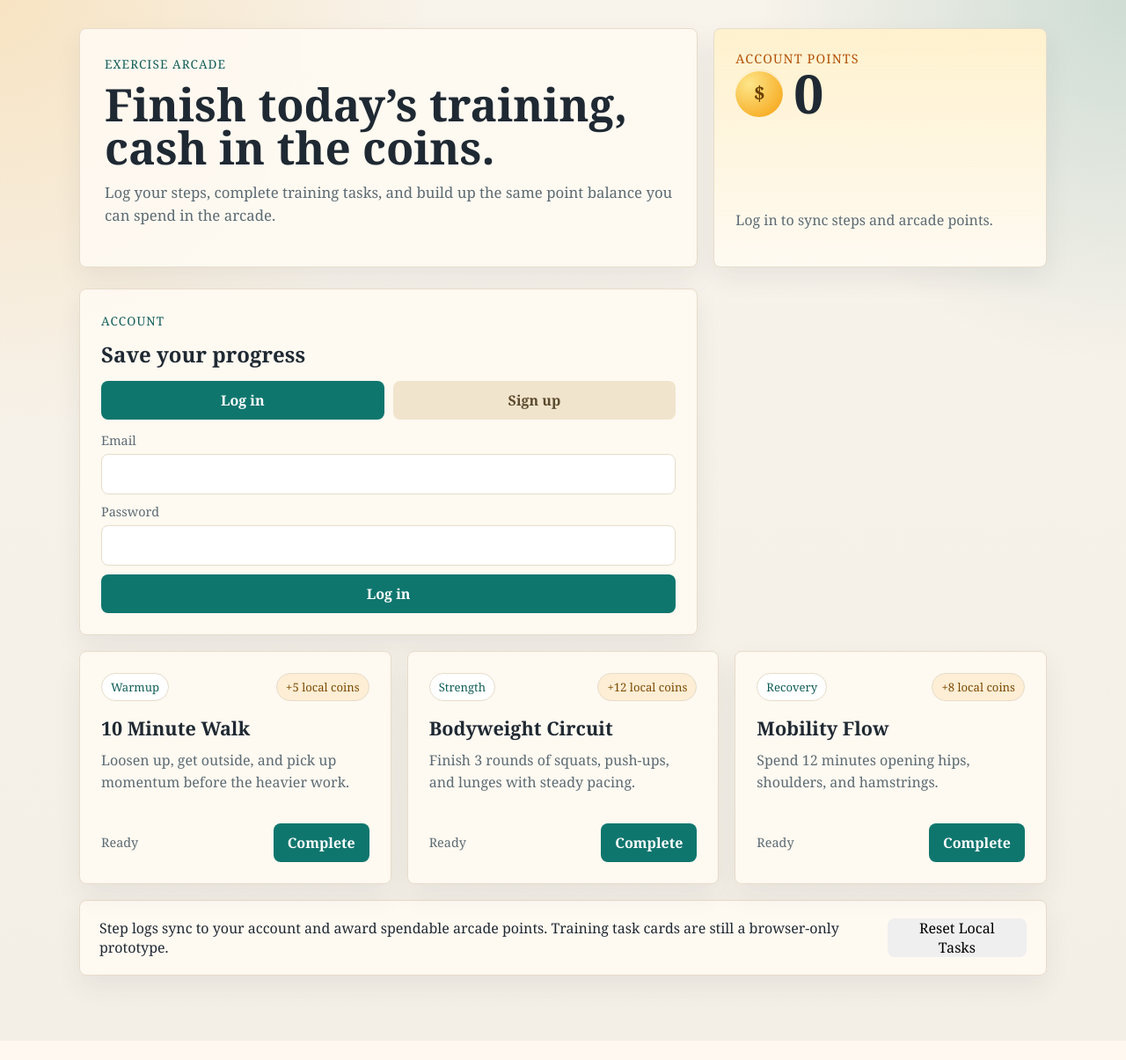
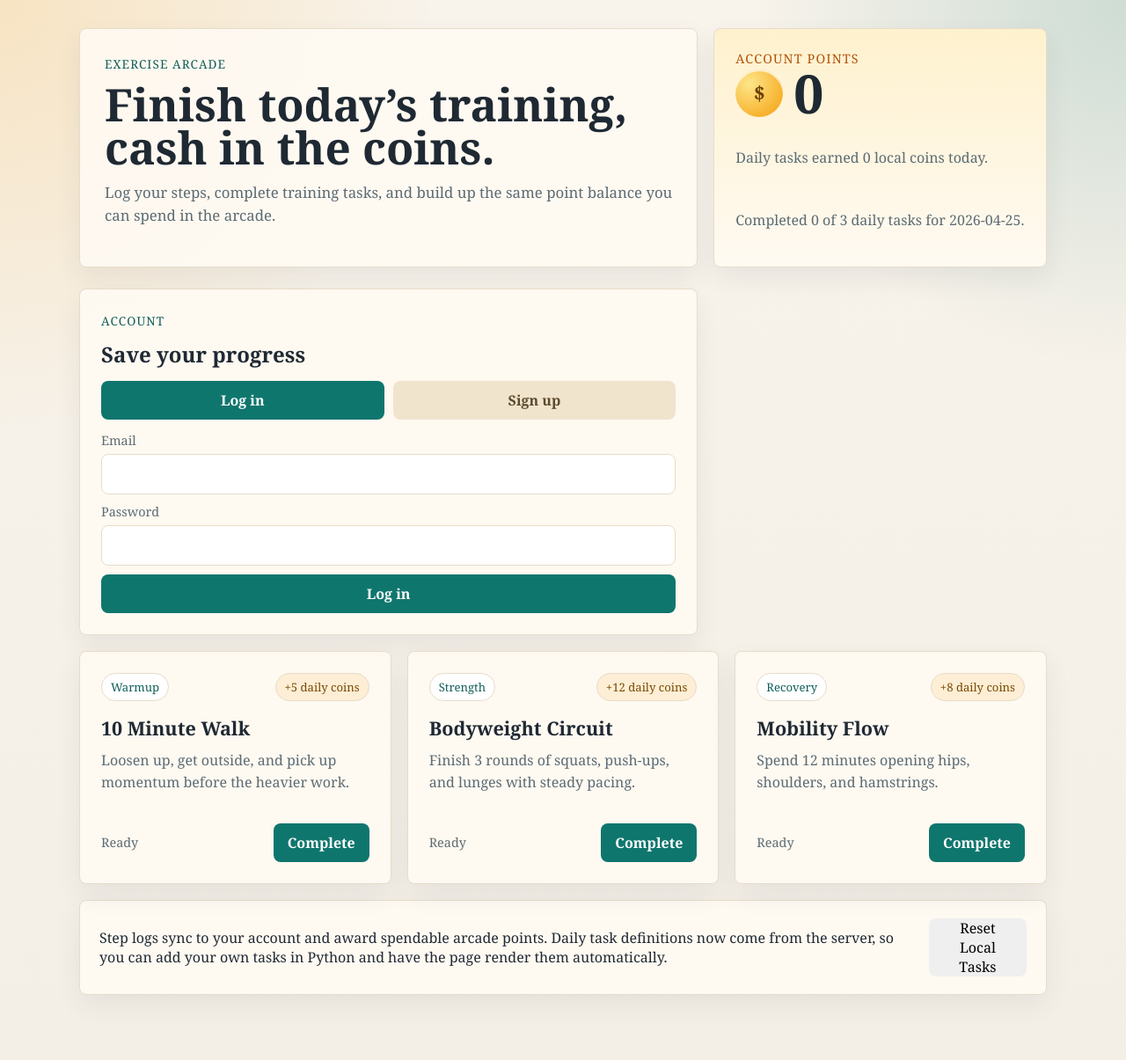
Before and after one commit to alXanderE/project-exercise-arcade, a Flask app: page / in a window 1280 px wide. Shown: the whole page at 88% size. Before the commit the page ends 1135 px from the top, so only its background shows below. Run offline with Flask 3, Linux system fonts and the light colour scheme.

Commit message:
tasks are now classes

```diff
--- /dev/null
+++ b/habit_app/daily_tasks.py
@@ -0,0 +1,47 @@
+from dataclasses import asdict, dataclass
+
+
+@dataclass(frozen=True)
+class DailyTask:
+    id: str
+    title: str
+    category: str
+    description: str
+    coin_reward: int
+    difficulty: str = "medium"
+    frequency: str = "daily"
+
+    def to_dict(self):
+        return asdict(self)
+
+
+TASK_LIBRARY = [
+    DailyTask(
+        id="warmup-walk",
+        title="10 Minute Walk",
+        category="Warmup",
+        description="Loosen up, get outside, and pick up momentum before the heavier work.",
+        coin_reward=5,
+        difficulty="easy",
+    ),
+    DailyTask(
+        id="strength-circuit",
+        title="Bodyweight Circuit",
+        category="Strength",
+        description="Finish 3 rounds of squats, push-ups, and lunges with steady pacing.",
+        coin_reward=12,
+        difficulty="medium",
+    ),
+    DailyTask(
+        id="mobility-flow",
+        title="Mobility Flow",
+        category="Recovery",
+        description="Spend 12 minutes opening hips, shoulders, and hamstrings.",
+        coin_reward=8,
+        difficulty="easy",
+    ),
+]
+
+
+def all_daily_tasks():
+    return [task.to_dict() for task in TASK_LIBRARY]
--- a/habit_app/routes.py
+++ b/habit_app/routes.py
@@ -5,6 +5,7 @@ from functools import wraps
 from flask import Blueprint, current_app, jsonify, request
 
 from .auth import build_session, hash_password, verify_password
+from .daily_tasks import all_daily_tasks
 from .extensions import db
 from .models import (
     FitnessLog,
@@ -310,6 +311,11 @@ def apply_prize_wheel_reward(user, spin):
 @api.get("/health")
 def health():
     return jsonify({"ok": True, "service": "exercise-arcade"})
+
+
+@api.get("/tasks/daily")
+def daily_tasks():
+    return jsonify({"tasks": all_daily_tasks()})
 
 
 @api.post("/fitness/steps")
--- a/habit_app/templates/index.html
+++ b/habit_app/templates/index.html
@@ -459,6 +459,9 @@
           <p class="coin-note" id="coin-note">
             Log in to sync steps and arcade points.
           </p>
+          <p class="helper-text" id="daily-reset-note">
+            Daily tasks refresh every new calendar day.
+          </p>
         </aside>
       </section>
 
@@ -567,52 +570,7 @@
         </div>
       </section>
 
-      <section class="task-grid" id="task-grid">
-        <article class="task-card" data-task-id="warmup-walk" data-reward="5">
-          <div class="task-top">
-            <span class="task-tag">Warmup</span>
-            <span class="reward-badge">+5 local coins</span>
-          </div>
-          <h3>10 Minute Walk</h3>
-          <p class="task-description">
-            Loosen up, get outside, and pick up momentum before the heavier work.
-          </p>
-          <div class="task-footer">
-            <span class="task-status">Ready</span>
-            <button class="complete-button" type="button">Complete</button>
-          </div>
-        </article>
-
-        <article class="task-card" data-task-id="strength-circuit" data-reward="12">
-          <div class="task-top">
-            <span class="task-tag">Strength</span>
-            <span class="reward-badge">+12 local coins</span>
-          </div>
-          <h3>Bodyweight Circuit</h3>
-          <p class="task-description">
-            Finish 3 rounds of squats, push-ups, and lunges with steady pacing.
-          </p>
-          <div class="task-footer">
-            <span class="task-status">Ready</span>
-            <button class="complete-button" type="button">Complete</button>
-          </div>
-        </article>
-
-        <article class="task-card" data-task-id="mobility-flow" data-reward="8">
-          <div class="task-top">
-            <span class="task-tag">Recovery</span>
-            <span class="reward-badge">+8 local coins</span>
-          </div>
-          <h3>Mobility Flow</h3>
-          <p class="task-description">
-            Spend 12 minutes opening hips, shoulders, and hamstrings.
-          </p>
-          <div class="task-footer">
-            <span class="task-status">Ready</span>
-            <button class="complete-button" type="button">Complete</button>
-          </div>
-        </article>
-      </section>
+      <section class="task-grid" id="task-grid"></section>
 
       <section class="app-panel hidden" id="history-panel">
         <div class="section-head">
@@ -625,7 +583,8 @@
       <section class="tip-panel">
         <p>
           Step logs sync to your account and award spendable arcade points.
-          Training task cards are still a browser-only prototype.
+          Daily task definitions now come from the server, so you can add your own
+          tasks in Python and have the page render them automatically.
         </p>
         <button class="reset-button" type="button" id="reset-progress">
           Reset Local Tasks
@@ -638,11 +597,13 @@
     <script>
       const storageKey = "exercise-arcade-front-page-state";
       const defaultTaskState = {
-        completedTaskIds: []
+        lifetimeCoins: 0,
+        completionsByDate: {}
       };
       const appState = {
         authMode: "login",
         user: null,
+        tasks: [],
         settings: {
           stepsPerPoint: 1000,
           dailyStepCap: 20000,
@@ -672,6 +633,7 @@
         pointsPreview: document.getElementById("points-preview"),
         coinTotal: document.getElementById("coin-total"),
         coinNote: document.getElementById("coin-note"),
+        dailyResetNote: document.getElementById("daily-reset-note"),
         levelCount: document.getElementById("level-count"),
         todaySteps: document.getElementById("today-steps"),
         todayEarned: document.getElementById("today-earned"),
@@ -681,6 +643,7 @@
         goalProgress: document.getElementById("goal-progress"),
         historyList: document.getElementById("history-list"),
         message: document.getElementById("message"),
+        taskGrid: document.getElementById("task-grid"),
         resetProgress: document.getElementById("reset-progress")
       };
 
@@ -692,9 +655,11 @@
           }
 
           return {
-            completedTaskIds: Array.isArray(parsed.completedTaskIds)
-              ? parsed.completedTaskIds
-              : []
+            lifetimeCoins: Number(parsed.lifetimeCoins) || 0,
+            completionsByDate:
+              parsed.completionsByDate && typeof parsed.completionsByDate === "object"
+                ? parsed.completionsByDate
+                : {}
           };
         } catch {
           return { ...defaultTaskState };
@@ -706,7 +671,6 @@
       }
 
       const taskState = loadTaskState();
-      const taskCards = Array.from(document.querySelectorAll(".task-card"));
 
       function todayIso() {
         const now = new Date();
@@ -717,6 +681,61 @@
 
       function formatNumber(value) {
         return new Intl.NumberFormat().format(value || 0);
+      }
+
+      function currentDailyCompletedIds() {
+        const today = todayIso();
+        const ids = taskState.completionsByDate[today];
+        return Array.isArray(ids) ? ids : [];
+      }
+
+      function setCurrentDailyCompletedIds(ids) {
+        taskState.completionsByDate[todayIso()] = ids;
+      }
+
+      function buildTaskCard(task) {
+        const article = document.createElement("article");
+        article.className = "task-card";
+        article.dataset.taskId = task.id;
+        article.dataset.reward = String(task.coin_reward);
+        article.innerHTML = `
+          <div class="task-top">
+            <span class="task-tag">${task.category}</span>
+            <span class="reward-badge">+${task.coin_reward} daily coins</span>
+          </div>
+          <h3>${task.title}</h3>
+          <p class="task-description">${task.description}</p>
+          <div class="task-footer">
+            <span class="task-status">Ready</span>
+            <button class="complete-button" type="button">Complete</button>
+          </div>
+        `;
+        return article;
+      }
+
+      function renderTaskCards() {
+        elements.taskGrid.innerHTML = "";
+
+        for (const task of appState.tasks) {
+          const taskCard = buildTaskCard(task);
+          const button = taskCard.querySelector(".complete-button");
+          button.addEventListener("click", () => {
+            const completedIds = currentDailyCompletedIds();
+            if (completedIds.includes(task.id)) {
+              return;
+            }
+
+            completedIds.push(task.id);
+            setCurrentDailyCompletedIds(completedIds);
+            taskState.lifetimeCoins += task.coin_reward;
+            saveTaskState(taskState);
+            updateTaskCard(taskCard);
+            updateLocalCoinDisplay();
+          });
+
+          elements.taskGrid.append(taskCard);
+          updateTaskCard(taskCard);
+        }
       }
 
       function setMessage(text, isError = false) {
@@ -770,28 +789,45 @@
         elements.pointsPreview.textContent = `${formatNumber(points)} points`;
       }
 
-      function updateCoinDisplay(user) {
-        if (!user) {
-          elements.coinTotal.textContent = "0";
-          elements.coinNote.textContent = "Log in to sync steps and arcade points.";
-          return;
+      function updateLocalCoinDisplay() {
+        const completedToday = currentDailyCompletedIds().length;
+        const taskCount = appState.tasks.length;
+        const dailyCoins = currentDailyCompletedIds().reduce((sum, taskId) => {
+          const task = appState.tasks.find((item) => item.id === taskId);
+          return sum + (task ? task.coin_reward : 0);
+        }, 0);
+
+        if (!appState.user) {
+          elements.coinTotal.textContent = formatNumber(taskState.lifetimeCoins);
+          elements.coinNote.textContent =
+            `Daily tasks earned ${formatNumber(dailyCoins)} local coins today.`;
+        } else {
+          elements.coinTotal.textContent = formatNumber(appState.user.points);
+          elements.coinNote.textContent =
+            `${appState.user.displayName} is level ${appState.user.level}. ` +
+            `${formatNumber(dailyCoins)} daily local coins earned today.`;
         }
 
-        elements.coinTotal.textContent = formatNumber(user.points);
-        elements.coinNote.textContent =
-          `${user.displayName} is level ${user.level}. Points come from steps, ` +
-          "habits, and arcade rewards.";
+        elements.dailyResetNote.textContent =
+          completedToday === taskCount && taskCount > 0
+            ? "All daily tasks are done. They will unlock again tomorrow."
+            : `Completed ${completedToday} of ${taskCount} daily tasks for ${todayIso()}.`;
+      }
+
+      function updateCoinDisplay(user) {
+        appState.user = user;
+        updateLocalCoinDisplay();
       }
 
       function updateTaskCard(taskCard) {
         const taskId = taskCard.dataset.taskId;
-        const isComplete = taskState.completedTaskIds.includes(taskId);
+        const isComplete = currentDailyCompletedIds().includes(taskId);
         const button = taskCard.querySelector(".complete-button");
         const status = taskCard.querySelector(".task-status");
 
         button.disabled = isComplete;
         button.textContent = isComplete ? "Completed" : "Complete";
-        status.textContent = isComplete ? "Marked complete" : "Ready";
+        status.textContent = isComplete ? `Done for ${todayIso()}` : "Ready";
       }
 
       function updateSummary(summary) {
@@ -868,11 +904,20 @@
 
       async function checkSession() {
         try {
+          await loadDailyTasks();
           await apiFetch("/api/auth/session");
           await refreshFitness();
         } catch {
+          await loadDailyTasks();
           showLoggedOut();
         }
+      }
+
+      async function loadDailyTasks() {
+        const result = await apiFetch("/api/tasks/daily");
+        appState.tasks = Array.isArray(result.tasks) ? result.tasks : [];
+        renderTaskCards();
+        updateLocalCoinDisplay();
       }
 
       async function handleAuth(event) {
@@ -930,27 +975,11 @@
         }
       }
 
-      taskCards.forEach((taskCard) => {
-        updateTaskCard(taskCard);
-
-        const button = taskCard.querySelector(".complete-button");
-        button.addEventListener("click", () => {
-          const taskId = taskCard.dataset.taskId;
-
-          if (taskState.completedTaskIds.includes(taskId)) {
-            return;
-          }
-
-          taskState.completedTaskIds.push(taskId);
-          saveTaskState(taskState);
-          updateTaskCard(taskCard);
-        });
-      });
-
       elements.resetProgress.addEventListener("click", () => {
-        taskState.completedTaskIds = [];
+        delete taskState.completionsByDate[todayIso()];
         saveTaskState(taskState);
-        taskCards.forEach(updateTaskCard);
+        Array.from(document.querySelectorAll(".task-card")).forEach(updateTaskCard);
+        updateLocalCoinDisplay();
       });
 
       elements.loggedOn.value = todayIso();
```
Also changed, not shown: README.md.
